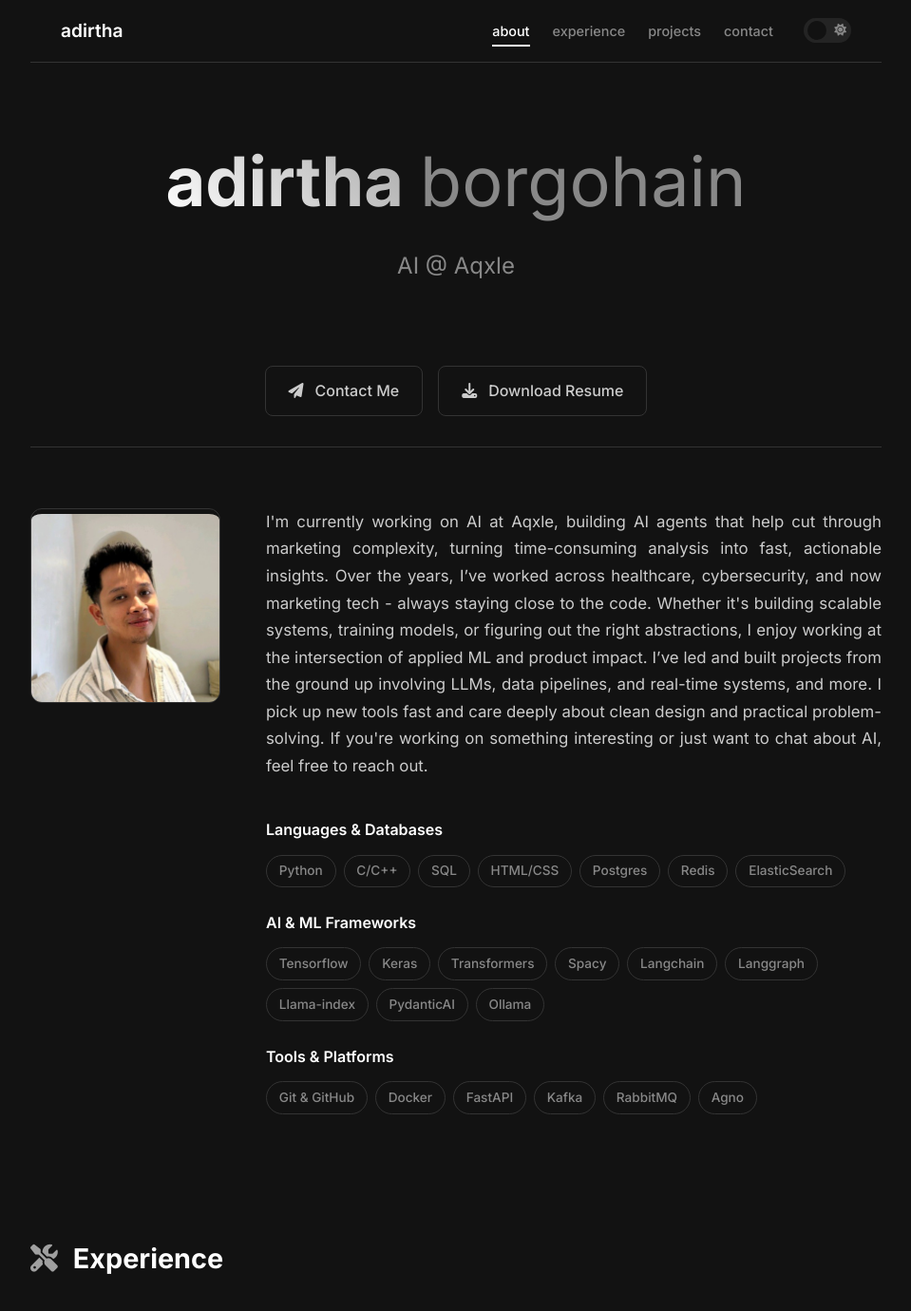
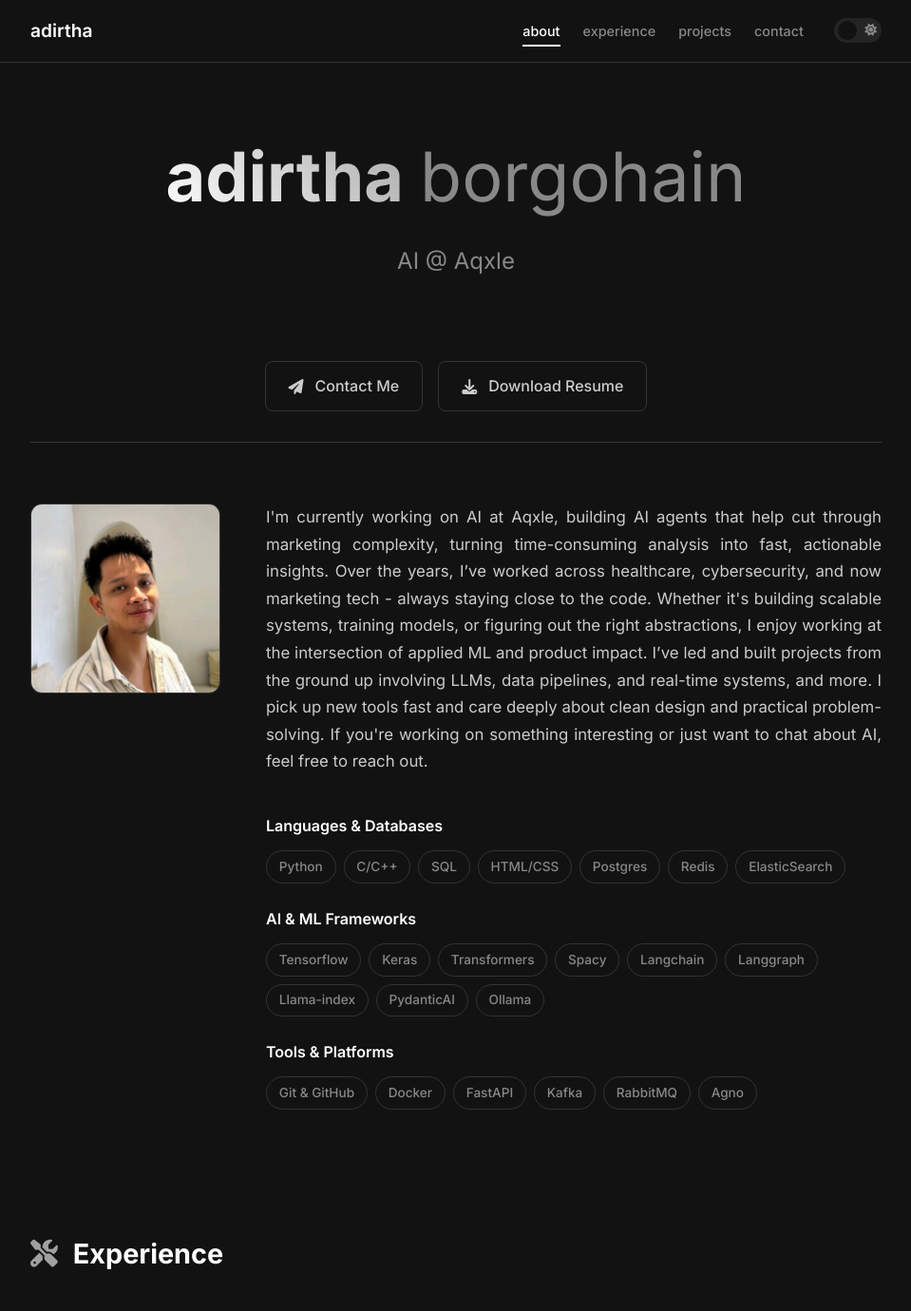
Before and after one commit to AdirthaBorgohain/adirthaborgohain.github.io, a Jekyll site: the page built from index.html, in a window 1280 px wide and 1400 px high. Shown: the top 1380 px of the window at 95% size, without its empty margins (160-1119 px from the left). Built offline with Jekyll 4.4.1, drawn with Linux system fonts in a browser that asks for light colours; nearby versions of some CDN libraries.

Commit message:
Refactor header layout and styles; introduce a container for better alignment and fixed positioning for the header bar. Update theme toggler functionality and smooth scrolling behavior for navigation links.

```diff
--- a/_includes/header.html
+++ b/_includes/header.html
@@ -1,6 +1,8 @@
 <header class="section header" id="home">
-    <!-- The top navigation bar -->
+    <!-- The new top navigation bar -->
     <div class="header-bar">
+        <!-- NEW: A container to constrain the width -->
+        <div class="header-bar-container">
             <div class="header-brand">
                 <a href="#home">adirtha</a>
             </div>
@@ -23,8 +25,9 @@
                 </div>
             </div>
         </div>
+    </div>
 
-    <!-- The main hero content -->
+    <!-- The main hero content (No changes here) -->
     <div class="header-content">
         <h1 class="header-name">
             <strong>adirtha</strong> <span class="lastname">borgohain</span>
--- a/assets/css/main.scss
+++ b/assets/css/main.scss
@@ -6,12 +6,12 @@
 :root, body[data-theme='light'] { --bg-color: #fdfdfd; --text-color: #333333; --header-text-color: #000000; --subtle-text-color: #666666; --card-bg-color: #ffffff; --border-color: #eaeaea; --accent-color: #000000; --accent-gradient: linear-gradient(45deg, #333, #000); --shadow-color: rgba(0, 0, 0, 0.05); --hover-bg-color: #f5f5f5; }
 body[data-theme='dark'] { --bg-color: #121212; --text-color: #cccccc; --header-text-color: #ffffff; --subtle-text-color: #888888; --card-bg-color: #1a1a1a; --border-color: #333333; --accent-color: #ffffff; --accent-gradient: linear-gradient(45deg, #ffffff, #aaaaaa); --shadow-color: rgba(0, 0, 0, 0.2); --hover-bg-color: #242424; }
 
-// --- 2. BASE & RESET (No changes) ---
+// --- 2. BASE & RESET ---
 *, *::before, *::after { box-sizing: border-box; }
 html { scroll-behavior: smooth; }
-body { background-color: var(--bg-color); color: var(--text-color); font-family: 'Inter', sans-serif; font-weight: 400; line-height: 1.7; margin: 0; transition: background-color 0.3s ease, color 0.3s ease; -webkit-font-smoothing: antialiased; -moz-osx-font-smoothing: grayscale; }
+body { background-color: var(--bg-color); color: var(--text-color); font-family: 'Inter', sans-serif; font-weight: 400; line-height: 1.7; margin: 0; transition: background-color 0.3s ease, color 0.3s ease; -webkit-font-smoothing: antialiased; -moz-osx-font-smoothing: grayscale; padding-top: 61px; }
 
-// --- 3. LAYOUT & TYPOGRAPHY (No changes) ---
+// --- 3. LAYOUT & TYPOGRAPHY ---
 .container { max-width: 960px; margin: 0 auto; padding: 0 2rem; }
 .section { padding: 4rem 0; border-bottom: 1px solid var(--border-color); &:last-of-type { border-bottom: none; } }
 h1, h2, h3 { font-weight: 600; margin-top: 0; color: var(--header-text-color); }
@@ -20,33 +20,43 @@ a { color: var(--text-color); text-decoration: none; transition: color 0.3s ease
 
 // --- 4. COMPONENTS ---
 
-// Header & Top Navigation (No changes)
+// Header & Top Navigation
 .header { padding: 0; display: flex; flex-direction: column; min-height: auto; }
-.header-bar { width: 100%; display: flex; justify-content: space-between; align-items: center; padding: 1rem 2rem; border-bottom: 1px solid var(--border-color); }
+.header-bar { position: fixed; top: 0; left: 0; z-index: 1000; background-color: var(--bg-color); width: 100%; border-bottom: 1px solid var(--border-color); transition: background-color 0.3s ease; }
+/* NEW: This container constrains the header content */
+.header-bar-container {
+    max-width: 960px;
+    margin: 0 auto;
+    padding: 1rem 2rem;
+    width: 100%;
+    display: flex;
+    justify-content: space-between;
+    align-items: center;
+}
 .header-brand a { font-weight: 600; font-size: 1.2rem; color: var(--header-text-color); }
 .header-controls { display: flex; align-items: center; gap: 2rem; }
 .top-nav ul { display: flex; gap: 1.5rem; list-style: none; margin: 0; padding: 0; }
 .top-nav a { font-size: 0.9rem; font-weight: 500; text-transform: lowercase; color: var(--subtle-text-color); position: relative; padding: 0.5rem 0; &::after { content: ''; position: absolute; bottom: 0; left: 0; width: 100%; height: 2px; background-color: var(--accent-color); transform: scaleX(0); transform-origin: bottom right; transition: transform 0.3s ease-out; } &:hover::after, &.active::after { transform: scaleX(1); transform-origin: bottom left; } &:hover, &.active { color: var(--header-text-color); } }
 
-// New Theme Switcher (No changes)
+// New Theme Switcher
 .theme-switcher input { display: none; }
 .slider-label { display: flex; align-items: center; justify-content: space-between; padding: 5px; width: 50px; height: 26px; background-color: var(--hover-bg-color); border-radius: 50px; position: relative; cursor: pointer; transition: background-color 0.3s ease; .slider { position: absolute; top: 3px; left: 4px; width: 20px; height: 20px; background-color: var(--bg-color); border-radius: 50%; transition: transform 0.3s ease; } i { font-size: 0.8rem; color: var(--subtle-text-color); } }
 #theme-toggle:checked + .slider-label .slider { transform: translateX(23px); }
 
-// Header Content (No changes)
+// Header Content
 .header-content { text-align: center; padding: 4rem 1rem; }
 .header-name { font-size: clamp(2.5rem, 8vw, 4.5rem); font-weight: 700; margin-bottom: 0.5rem; strong { font-weight: 700; background: var(--accent-gradient); -webkit-background-clip: text; -webkit-text-fill-color: transparent; background-clip: text; } .lastname { font-weight: 400; color: var(--subtle-text-color); } }
 .header-title { font-size: clamp(1.2rem, 4vw, 1.5rem); font-weight: 400; color: var(--subtle-text-color); }
 
-// Call to Action (CTA) Bar (No changes)
+// Call to Action (CTA) Bar
 .cta-bar { padding: 0 0 2rem 0; border-bottom: 1px solid var(--border-color); }
 .cta-buttons { display: flex; justify-content: center; gap: 1rem; }
 .cta-button { display: inline-flex; align-items: center; gap: 0.75rem; background: transparent; border: 1px solid var(--border-color); color: var(--text-color); padding: 0.75rem 1.5rem; border-radius: 8px; font-weight: 500; transition: all 0.3s ease; i { transition: transform 0.3s ease; } &:hover { background: var(--accent-color); border-color: var(--accent-color); color: var(--bg-color); transform: translateY(-3px); box-shadow: 0 5px 10px var(--shadow-color); } }
 
-// About Section (No changes)
+// About Section
 .about { border-bottom: none; }
 .about-container { display: grid; grid-template-columns: 200px 1fr; gap: 3rem; align-items: start; }
-.about-photo img { padding-top: 5px; width: 100%; border-radius: 12px; border: 1px solid var(--border-color); transition: all 0.3s ease; &:hover { transform: scale(1.03); box-shadow: 0 8px 25px var(--shadow-color); } }
+.about-photo img { width: 100%; border-radius: 12px; border: 1px solid var(--border-color); transition: all 0.3s ease; &:hover { transform: scale(1.03); box-shadow: 0 8px 25px var(--shadow-color); } }
 .about-description { font-size: 1.05rem; margin-top: 0; margin-bottom: 2.5rem; color: var(--text-color); text-align: justify; }
 .skill-category { margin-bottom: 1.5rem; &:last-of-type { margin-bottom: 0; } }
 .skill-category h3 { font-size: 1rem; font-weight: 600; margin-bottom: 0.75rem; color: var(--header-text-color); }
@@ -60,20 +70,8 @@ a { color: var(--text-color); text-decoration: none; transition: color 0.3s ease
 .experience-location { margin-top: 0.25rem; }
 .experience-content h3 { font-size: 1.2rem; margin-bottom: 1rem; }
 .experience-title .company-separator { color: var(--subtle-text-color); font-weight: 400; margin: 0 0.25rem; }
-.experience-title .company {
-  font-weight: 400;
-}
-.experience-title a.company {
-  color: inherit;
-  text-decoration: none;
-  border-bottom: 1px dotted var(--subtle-text-color);
-  transition: all 0.3s ease;
-
-  &:hover {
-    color: var(--accent-color);
-    border-bottom-color: var(--accent-color);
-  }
-}
+.experience-title .company { font-weight: 400; }
+.experience-title a.company { color: inherit; text-decoration: none; border-bottom: 1px dotted var(--subtle-text-color); transition: all 0.3s ease; &:hover { color: var(--accent-color); border-bottom-color: var(--accent-color); } }
 .experience-details { list-style-type: none; padding-left: 0; margin: 0; li { position: relative; padding-left: 1.5rem; font-size: 0.95rem; margin-bottom: 0.75rem; color: var(--subtle-text-color); text-align: justify; &::before { content: '—'; position: absolute; left: 0; color: var(--subtle-text-color); } } }
 
 // Projects Section
@@ -85,53 +83,33 @@ a { color: var(--text-color); text-decoration: none; transition: color 0.3s ease
 .featured-project-content .project-tags { margin-bottom: 2rem; }
 .project-actions { display: flex; gap: 1rem; flex-wrap: wrap; }
 .project-action-button { display: inline-flex; align-items: center; gap: 0.75rem; padding: 0.6rem 1.2rem; border-radius: 8px; font-weight: 500; transition: all 0.3s ease; i { font-size: 0.9rem; } &.primary { background: var(--accent-color); color: var(--bg-color); border: 1px solid var(--accent-color); &:hover { transform: translateY(-3px); box-shadow: 0 5px 10px var(--shadow-color); } } &:not(.primary) { background: transparent; color: var(--text-color); border: 1px solid var(--border-color); &:hover { background: var(--hover-bg-color); border-color: var(--subtle-text-color); } } }
-
 .project-grid { display: grid; grid-template-columns: 1fr 1fr; gap: 1.5rem; }
 .project-card { display: flex; flex-direction: column; background: transparent; border: 1px solid var(--border-color); padding: 1.5rem; border-radius: 12px; transition: all 0.3s ease; &:hover { background: var(--card-bg-color); transform: translateY(-5px); box-shadow: 0 10px 20px var(--shadow-color); border-color: var(--border-color); } }
-.project-info { flex-grow: 1; } /* This makes sure the content pushes the button to the bottom */
+.project-info { flex-grow: 1; }
 .project-title { font-size: 1.2rem; margin-bottom: 0.75rem; color: var(--header-text-color); display: flex; align-items: center; gap: 0.5rem; i { opacity: 0.6; } }
 .project-description { font-size: 0.9rem; color: var(--subtle-text-color); flex-grow: 1; margin-bottom: 1rem; text-align: justify; }
 .project-tags { display: flex; flex-wrap: wrap; gap: 0.5rem; }
 .tag { background-color: var(--hover-bg-color); color: var(--subtle-text-color); border: 1px solid transparent; padding: 0.25rem 0.75rem; border-radius: 20px; font-size: 0.75rem; font-weight: 500; }
+.project-card-actions { margin-top: 1.5rem; }
+.project-card-button { display: inline-flex; align-items: center; gap: 0.5rem; font-size: 0.85rem; font-weight: 500; padding: 0.5rem 1rem; border-radius: 8px; color: var(--subtle-text-color); background: transparent; border: 1px solid var(--border-color); transition: all 0.3s ease; &:hover { background: var(--accent-color); color: var(--bg-color); border-color: var(--accent-color); } }
 
-/* NEW: Styles for regular project card button */
-.project-card-actions {
-    margin-top: 1.5rem; /* Space between tags and button */
-}
-.project-card-button {
-    display: inline-flex;
-    align-items: center;
-    gap: 0.5rem;
-    font-size: 0.85rem;
-    font-weight: 500;
-    padding: 0.5rem 1rem;
-    border-radius: 8px;
-    color: var(--subtle-text-color);
-    background: transparent;
-    border: 1px solid var(--border-color);
-    transition: all 0.3s ease;
-
-    &:hover {
-        background: var(--accent-color);
-        color: var(--bg-color);
-        border-color: var(--accent-color);
-    }
-}
-
-// Contact & Footer (No changes)
+// Contact & Footer
 .contact { text-align: center; }
 .contact p { max-width: 60ch; margin-left: auto; margin-right: auto; }
 .contact-links { margin-top: 2rem; display: flex; justify-content: center; gap: 1rem; flex-wrap: wrap; }
 .contact-link { background: transparent; border: 1px solid var(--border-color); color: var(--text-color); padding: 0.75rem 1.5rem; border-radius: 8px; font-weight: 500; transition: all 0.3s ease; i { margin-right: 0.5rem; transition: transform 0.3s ease; } &:hover { background: var(--accent-color); border-color: var(--accent-color); color: var(--bg-color); transform: translateY(-3px); box-shadow: 0 5px 10px var(--shadow-color); i { transform: scale(1.1); } } }
 .footer { text-align: center; padding: 2rem 0; font-size: 0.85rem; color: var(--subtle-text-color); }
 
-// --- 5. RESPONSIVE DESIGN --- (No changes)
+// --- 5. RESPONSIVE DESIGN ---
 @media (max-width: 768px) {
-  .header-bar { flex-direction: column; gap: 1rem; padding: 1rem; }
+    body { padding-top: 113px; }
+    .header-bar { flex-direction: column; } /* This makes the container full width inside */
+    .header-bar-container { padding: 1rem; } /* Reduce padding for mobile */
     .header-content { padding: 3rem 1rem; }
     .container { padding: 0 1.5rem; }
     .section { padding: 3rem 0; }
     .section-title { font-size: 1.5rem; margin-bottom: 2rem; }
+    .featured-project-card { grid-template-columns: 1fr; padding: 1.5rem; }
     .about-container { grid-template-columns: 1fr; text-align: center; }
     .about-description { text-align: left; }
     .about-photo { margin: 0 auto 2rem auto; max-width: 180px; }
--- a/assets/js/main.js
+++ b/assets/js/main.js
@@ -1,9 +1,7 @@
 document.addEventListener('DOMContentLoaded', () => {
-    // --- 1. Theme Toggler ---
+    // --- 1. Theme Toggler (No changes) ---
     const themeToggle = document.getElementById('theme-toggle');
     const body = document.body;
-
-    // Function to set theme based on checkbox state
     const applyTheme = () => {
         if (themeToggle.checked) {
             body.setAttribute('data-theme', 'light');
@@ -13,30 +11,21 @@ document.addEventListener('DOMContentLoaded', () => {
             localStorage.setItem('theme', 'dark');
         }
     };
-
-    // Check saved theme in localStorage
     const savedTheme = localStorage.getItem('theme');
     if (savedTheme === 'light') {
         themeToggle.checked = true;
     }
-
-    // Apply theme on initial load
     applyTheme();
-
-    // Add event listener for changes
     themeToggle.addEventListener('change', applyTheme);
 
-
-    // --- 2. Smooth Scrolling for Top Navigation ---
-    const navLinks = document.querySelectorAll('.top-nav a[href^="#"], .cta-button[href^="#"]'); // Include CTA button
+    // --- 2. Smooth Scrolling for Top Navigation (No changes) ---
+    const navLinks = document.querySelectorAll('.top-nav a[href^="#"], .cta-button[href^="#"]');
     navLinks.forEach(link => {
         link.addEventListener('click', function(e) {
             e.preventDefault();
             const targetId = this.getAttribute('href');
             const targetElement = document.querySelector(targetId);
             if (targetElement) {
-                // Calculate offset for the fixed header bar if needed in the future
-                // For now, block: 'start' is fine.
                 targetElement.scrollIntoView({
                     behavior: 'smooth',
                     block: 'start'
@@ -45,26 +34,28 @@ document.addEventListener('DOMContentLoaded', () => {
         });
     });
 
-
     // --- 3. Active Nav Link Highlighting on Scroll ---
     const sections = document.querySelectorAll('section[id]');
-    // CHANGED: Selector updated from .side-nav to .top-nav
     const topNavLinks = document.querySelectorAll('.top-nav a');
 
     const observerOptions = {
         root: null,
-        rootMargin: '-50px 0px -50% 0px', // Adjusted for top nav
+        // CHANGED: The bottom margin is reduced from -50% to -35%.
+        // This gives the 'contact' section enough room to trigger the active state
+        // before the page bottom is reached.
+        rootMargin: '-50px 0px -35% 0px',
         threshold: 0
     };
 
     const observer = new IntersectionObserver((entries) => {
         entries.forEach(entry => {
-            const id = entry.target.getAttribute('id');
-            const navLink = document.querySelector(`.top-nav a[href="#${id}"]`);
-
-            if (entry.isIntersecting && navLink) {
-                topNavLinks.forEach(link => link.classList.remove('active'));
-                navLink.classList.add('active');
+            if (entry.isIntersecting) {
+                const id = entry.target.getAttribute('id');
+                const navLink = document.querySelector(`.top-nav a[href="#${id}"]`);
+                if (navLink) {
+                    topNavLinks.forEach(link => link.classList.remove('active'));
+                    navLink.classList.add('active');
+                }
             }
         });
     }, observerOptions);
```
Lines whose indentation alone changed are shown as unchanged.
